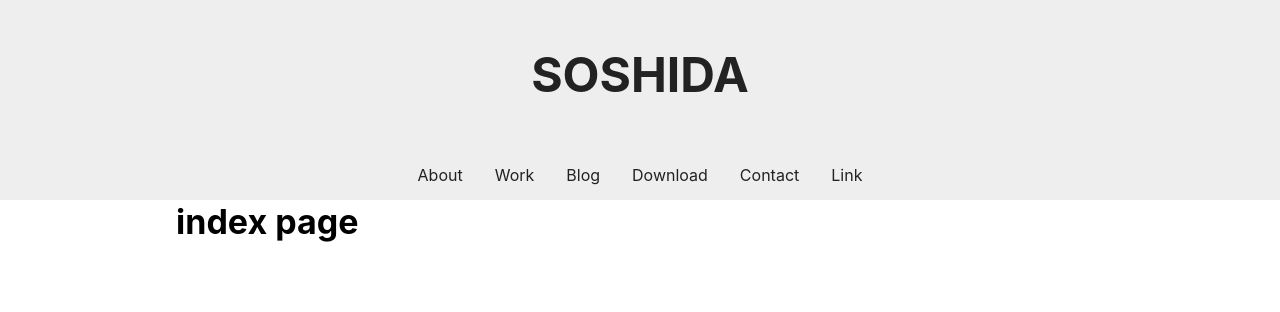
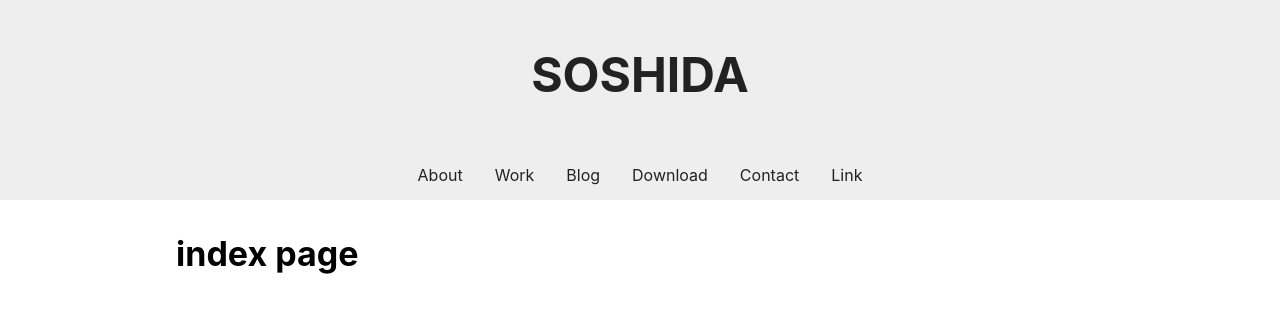
Before and after one commit to is1-coder/homepage, a Next.js app: page / in a window 1280 px wide. Shown: the top 312 px of the page. Built offline with nearby package versions, Linux system fonts and the light colour scheme.

Commit message:
レイアウトの修正

```diff
--- a/src/app/layout.tsx
+++ b/src/app/layout.tsx
@@ -1,5 +1,5 @@
 import type { Metadata } from "next";
-import { ColorSchemeScript, MantineProvider } from "@mantine/core";
+import { ColorSchemeScript, Container, MantineProvider } from "@mantine/core";
 import Header from "@/components/header/Header";
 import "@mantine/core/styles.css";
 
@@ -21,7 +21,7 @@ export default function RootLayout({
       <body>
         <MantineProvider>
           <Header />
-          {children}
+          <Container my="xl">{children}</Container>
         </MantineProvider>
       </body>
     </html>
--- a/src/app/page.tsx
+++ b/src/app/page.tsx
@@ -1,9 +1,5 @@
 import { Container, Title } from "@mantine/core";
 
 export default function Home() {
-  return (
-    <Container>
-      <Title order={1}>index page</Title>
-    </Container>
-  );
+  return <Title order={1}>index page</Title>;
 }
--- a/src/components/header/Header.tsx
+++ b/src/components/header/Header.tsx
@@ -5,7 +5,7 @@ import styles from "./Header.module.css";
 
 const Header = () => {
   const links = [
-    { name: "About", link: "/link" },
+    { name: "About", link: "/about" },
     { name: "Work", link: "/work" },
     { name: "Blog", link: "/blog" },
     { name: "Download", link: "/download" },
```
